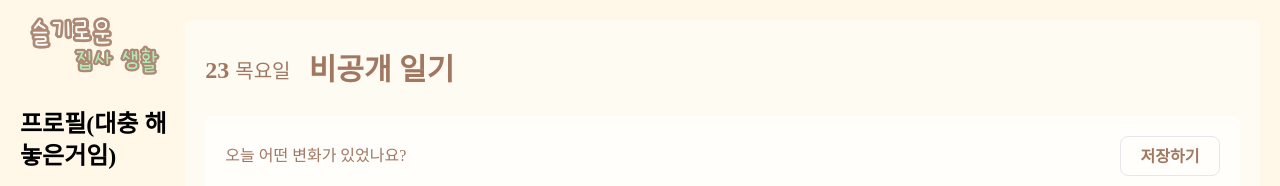
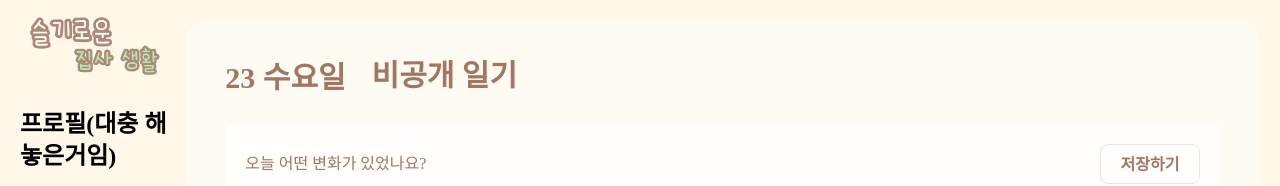
Before and after one commit to Sunjji/Sunjji, a Next.js app: page /diaries/write in a window 1280 px wide. Shown: the top 186 px of the page. Built offline with nearby package versions, Linux system fonts and the light colour scheme; no server answers; a web font is replaced by a local one.

Commit message:
chore: 일기 쓰기 페이지 Page로 감싼거 롤백되서 다시 감싸기

```diff
--- a/app/(providers)/(root)/diaries/write/page.tsx
+++ b/app/(providers)/(root)/diaries/write/page.tsx
@@ -6,6 +6,7 @@ import { nanoid } from "nanoid";
 import { useRouter } from "next/navigation";
 import { ComponentProps, useEffect, useState } from "react";
 import { Bounce, toast } from "react-toastify";
+import Page from "../../_components/Page/Page";
 import IsPublicToggle from "../_components/IsPublicToggle";
 
 function DiaryWritePage() {
@@ -180,15 +181,12 @@ function DiaryWritePage() {
   const today = dayNames[now.day() + 1];
 
   return (
+    <Page>
     <form
       onSubmit={handleSubmitButton}
-      className="flex flex-col m-5 p-5 bg-[#FEFBF2] rounded-[8px]"
+      className="flex flex-col bg-[#FEFBF2] rounded-[8px]"
     >
-      <div className="flex items-center gap-x-4 mb-4">
-        <p className="text-[#A17762] text-2xl font-semibold">
-          {now.date()} <span className="text-xl font-medium">{today}</span>
-        </p>
-
+      <div className="absolute top-[46px] ml-36">
         <IsPublicToggle isPublic={isPublic} setIsPublic={setIsPublic} />
       </div>
 
@@ -254,7 +252,7 @@ function DiaryWritePage() {
               className="border rounded-lg p-2 resize-none hover:border-gray-400 placeholder:text-[#A17762]"
               placeholder="한 줄 메모"
               onChange={(e) => setMemo(e.target.value)}
-              rows={14}
+              rows={13}
             />
           </div>
         </div>
@@ -289,6 +287,7 @@ function DiaryWritePage() {
         </div>
       </div>
     </form>
+    </Page>
   );
 }
 export default DiaryWritePage;
```
